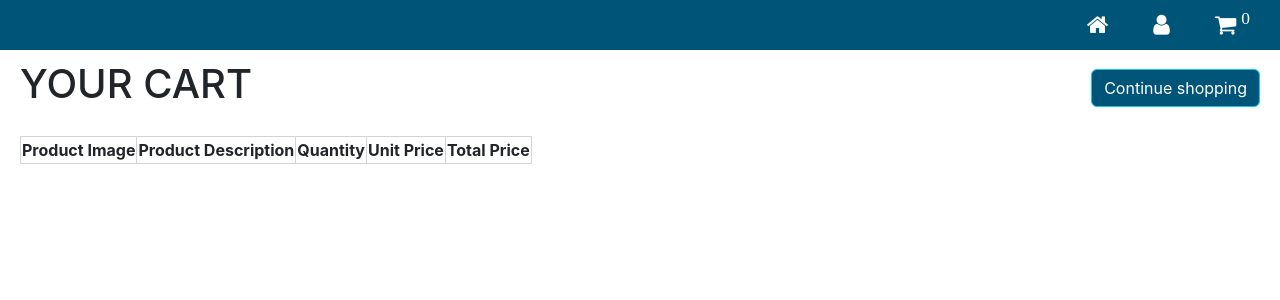
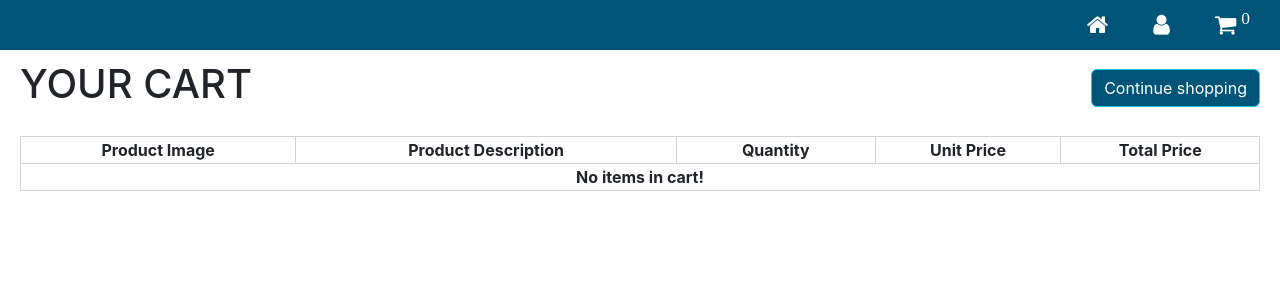
Before and after one commit to MuchokiDavid/lite-flux-ent, a React (Create React App) app: page /cart in a window 1280 px wide. Shown: the top 300 px of the page. Built offline with nearby package versions, Linux system fonts and the light colour scheme.

Commit message:
First phase of cart styling done

```diff
--- a/src/App.js
+++ b/src/App.js
@@ -61,7 +61,7 @@ const App = () =>
                 <Route path="/account" element={<Account/>}></Route>
                 <Route path="/shop" element={<Shop Products={Products}/>}></Route>
                 <Route path="/:name" element={<Item products={Products} quantity={quantity} setQuantity={setQuantity} addToCart={addToCart}/>}></Route>
-                <Route path="/cart" element={<Cart cartItems={itemsInCart} products={Products}/>}></Route>
+                <Route path="/cart" element={<Cart cartItems={itemsInCart} setItemsInCart={setItemsInCart} products={Products}/>}></Route>
                 <Route path="*" element={<div>Page not found</div>}></Route>
             </Routes>
         </>
--- a/src/Shop/CSS/Cart.css
+++ b/src/Shop/CSS/Cart.css
@@ -20,7 +20,7 @@ table th, table tr, table td
 }
 table td
 {
-    width: calc(100% /5.5);
+    width: calc(100%/5.5);
 }
 table img
 {
--- a/src/Shop/Cart.js
+++ b/src/Shop/Cart.js
@@ -1,11 +1,17 @@
 import { Link } from "react-router-dom";
 import './CSS/Cart.css'
 
-const Cart = ({cartItems, products}) =>
+const Cart = ({cartItems, products, setItemsInCart}) =>
 {
-    console.log(cartItems)
-    console.log(products)
-
+    console.log(setItemsInCart)
+    const removeItem= name =>
+    {
+        console.log(name)
+        const remainingItems=cartItems.filter(item => item.name !== name)
+        console.log(remainingItems)
+        setItemsInCart(remainingItems)
+        localStorage.setItem("shopping-cart", JSON.stringify(remainingItems))
+    }
     return (
         <div className="cart">
             <div className="cart-header">
@@ -23,7 +29,13 @@ const Cart = ({cartItems, products}) =>
                     </tr>
                 </thead>
                 <tbody>
-                   {cartItems.map(item=>
+                    {cartItems.length === 0 ?
+
+                    <tr>
+                        <td colSpan={5} className="fw-bold">No items in cart!</td>
+                    </tr>
+                    :
+                    cartItems.map(item=>
                     {
                         let {name, quantity}=item
                         const cartProduct=products.find(product => product.name === item.name)
@@ -33,12 +45,12 @@ const Cart = ({cartItems, products}) =>
                         return(
                             <>
                                 <tr key={name}>
-                                    <td><img src={image} alt={description}/></td>
-                                    <td>{description}</td>
-                                    <td>{quantity}</td>
-                                    <td>Kshs. {price.toLocaleString()}</td>
-                                    <td>Kshs. {(quantity * price).toLocaleString()}</td>
-                                    <td><i className="fa fa-trash-o"></i></td>
+                                    <td data-label="Product Image"><img src={image} alt={description}/></td>
+                                    <td data-label="Product Description">{description}</td>
+                                    <td data-label="Quantity">{quantity}</td>
+                                    <td data-label="Unit Price">Kshs. {price.toLocaleString()}</td>
+                                    <td data-label="Total Price">Kshs. {(quantity * price).toLocaleString()}</td>
+                                    <td data-label="Remove Item"><i className="fa fa-trash-o" onClick={()=>removeItem(name)}></i></td>
                                 </tr>
                             </>
                         )
```
